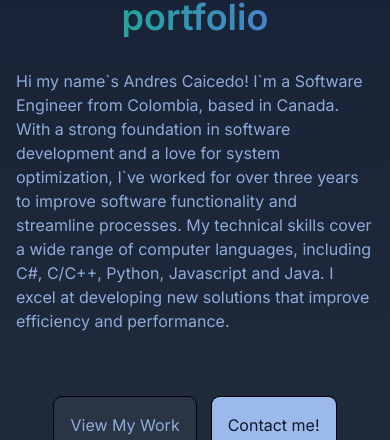
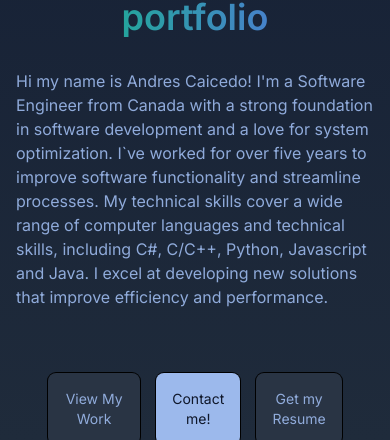
Before and after one commit to ancaicedo/personal_website, a Next.js app: page / in a window 390 px wide. Shown: the part 404-844 px from the top of the page. Built offline with nearby package versions, Linux system fonts and the light colour scheme.

Commit message:
added contact information and edited about section and dowload button

```diff
--- a/src/app/about/page.jsx
+++ b/src/app/about/page.jsx
@@ -62,8 +62,7 @@ const AboutPage = () => {
             Following my internship, I was thrilled to join Unity full time as a Software Development Engineer in Test (SDET) in the Industry & Digital Twin department. I am dedicated to learning, always eager to collaborate, and known for my strong work ethic.
           </p>
           <p className="text-lg">
-            Outside of work, I enjoy exploring new restaurants, spending time with my cats, and enjoying shows with my wife. I also have a deep appreciation for sports, particularly soccer, hockey, and basketball, both as a player and a spectator.
-          </p>
+            Outside of work, I love to travel and explore new cultures. Whenever possible, I embark on adventures to broaden my horizons. I have been fortunate to visit 29 countries so far, with Saint Petersburg, Beijing, and Barcelona standing out as some of my favorite cities to explore. In addition to traveling, I enjoy discovering new restaurants, spending quality time with my cats, and watching shows with my wife. Sports, particularly soccer, hockey, and basketball, are also a significant passion of mine, both as a player and a spectator          </p>
           {/* Signature */ }
           <div className="self-end">
             <svg width="250" height="100" viewBox="0 0 839 460" fill="none" xmlns="http://www.w3.org/2000/svg">
--- a/src/app/contact/page.jsx
+++ b/src/app/contact/page.jsx
@@ -77,14 +77,14 @@ const ContactPage = () => {
     >
       <div className="h-full flex flex-col lg:flex-row px-4 sm:px-8 md:px-12 lg:px-20 xl:px-48 ">
         {/* TEXT CONTAINER */}
-        <div className="h-1/2 lg:h-full lg:w-1/2 flex flex-col justify-evenly gap-y-20s overflow-hidden">
-          <div className="flex justify-center lg:justify-start" style={{padding: '0 calc(5vw + 10px)'}}>
+        <div className="h-1/4 lg:h-full lg:w-1/2 flex flex-col justify-evenly overflow-hidden">
+          <div className="flex lg:justify-start" style={{padding: '0 calc(5vw + 10px)'}}>
             <GreetingAnimation delay={randomDelay()}/>
           </div>
           <div className="flex justify-center lg:justify-end" style={{padding: '0 calc(5vw + 10px)'}}>
             <GreetingAnimation delay={randomDelay()}/>
           </div>
-          <div className="flex justify-center lg:justify-start" style={{padding: '0 calc(5vw + 10px)'}}>
+          <div className="lg:flex justify-start hidden" style={{padding: '0 calc(5vw + 10px)'}}>
             <GreetingAnimation delay={randomDelay()}/>
           </div>
           <div className="lg:flex justify-end hidden" style={{padding: '0 calc(5vw + 10px)'}}>
@@ -122,8 +122,15 @@ const ContactPage = () => {
         <form
             onSubmit={sendEmail}
             ref={form}
-            className="h-1/2 lg:h-full lg:w-1/2 text-opacity-90 text-lg flex flex-col space-y-2 w-fit mx-auto justify-center"
+            className="h-3/4 lg:h-full lg:w-1/2 text-opacity-90 text-lg flex flex-col space-y-2 w-fit mx-auto justify-center"
         >
+          <div className="text-left text-[#9cb9ec] text-opacity-90 mb-5 text-lg">
+            <ul>
+              <li>Greetings from all over the world, I would love to hear from you!</li>
+              <li><span className="font-semibold">Phone number:</span> <a href="tel:+18254885719" className="underline">+1 825-488-5719</a></li>
+              <li><span className="font-semibold">Email:</span> <a href="mailto:and.caicedo@outlook.com" className="underline">and.caicedo@outlook.com</a></li>
+            </ul>
+          </div>
           <div className="flex flex-col md:flex-row space-y-2 md:space-y-0 md:space-x-2 justify-center">
             <input placeholder="Name" className="contact-input placeholder:text-gray-500 md:w-1/2" name="name"
                    type="text"/>
--- a/src/app/page.jsx
+++ b/src/app/page.jsx
@@ -23,10 +23,10 @@ const Homepage = () => {
 
         {/* Description */}
         <p className="md:text-xl text-[#9cb9ec] text-opacity-90 text-left">
-          Hi my name`s Andres Caicedo! I`m a Software Engineer from Colombia, based in Canada.
-          With a strong foundation in software development and a love for system optimization,
-          I`ve worked for over three years to improve software functionality and streamline processes.
-          My technical skills cover a wide range of computer languages, including C#, C/C++,
+          Hi my name is Andres Caicedo! I&apos;m a Software Engineer from Canada
+          with a strong foundation in software development and a love for system optimization.
+          I`ve worked for over five years to improve software functionality and streamline processes.
+          My technical skills cover a wide range of computer languages and technical skills, including C#, C/C++,
           Python, Javascript and Java. I excel at developing new solutions that improve efficiency
           and performance.
         </p>
@@ -34,17 +34,24 @@ const Homepage = () => {
         {/* Buttons */}
         <div className="w-full flex gap-4 p-8 justify-center">
           <button
-            className="p-4 rounded-lg ring-1 ring-black bg-[#293444] text-[#9cb9ec] text-opacity-90 hover:bg-[#293444] hover:bg-opacity-60 hover:text-[#9cb9ec]"
-            onClick={() => window.location.href = '/projects'}
+              className="text-sm md:text-lg p-4 rounded-lg ring-1 ring-black bg-[#293444] text-[#9cb9ec] text-opacity-90 hover:bg-[#293444] hover:bg-opacity-60 hover:text-[#9cb9ec]"
+              onClick={() => window.location.href = '/projects'}
           >
             View My Work
           </button>
           <button
-            className="p-4 rounded-lg ring-1 ring-black bg-[#9cb9ec] text-[#0f172a] hover:bg-[#9cb9ec] hover:bg-opacity-60 hover:text-[#0f172a]"
-            onClick={() => window.location.href = '/contact'}
+              className="text-sm md:text-lg p-4 rounded-lg ring-1 ring-black bg-[#9cb9ec] text-[#0f172a] hover:bg-[#9cb9ec] hover:bg-opacity-60 hover:text-[#0f172a]"
+              onClick={() => window.location.href = '/contact'}
           >
             Contact me!
           </button>
+          <a href="/AndresC_Resume.pdf" download="Andres_Caicedo_Resume">
+            <button
+                className="text-sm md:text-lg p-4 rounded-lg ring-1 ring-black bg-[#293444] text-[#9cb9ec] text-opacity-90 hover:bg-[#293444] hover:bg-opacity-60 hover:text-[#9cb9ec]"
+            >
+              Get my Resume
+            </button>
+          </a>
         </div>
       </div>
     </div>
```
Also changed, not shown: 1 other file (tests, documents, lock files or other folders).
